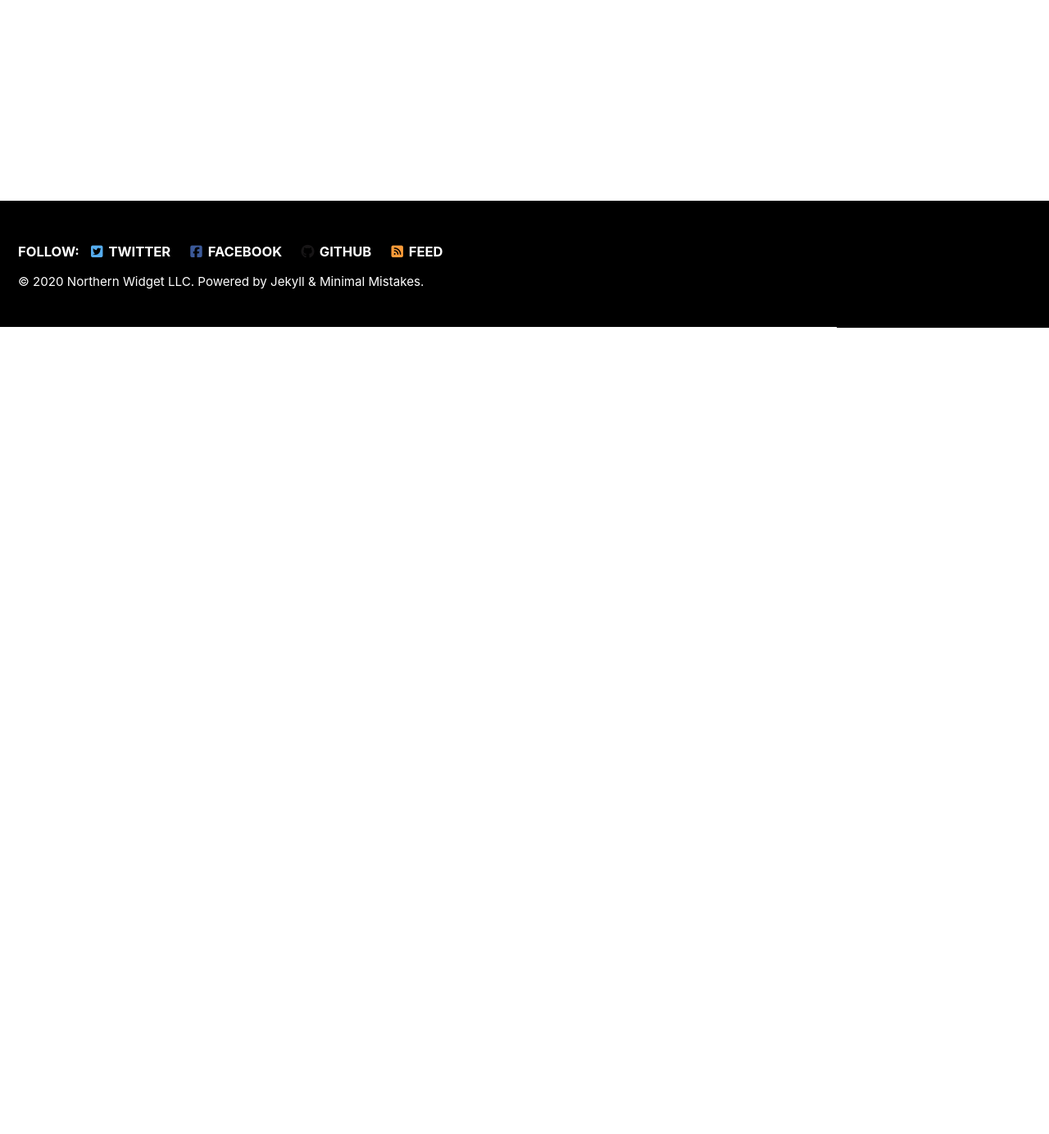
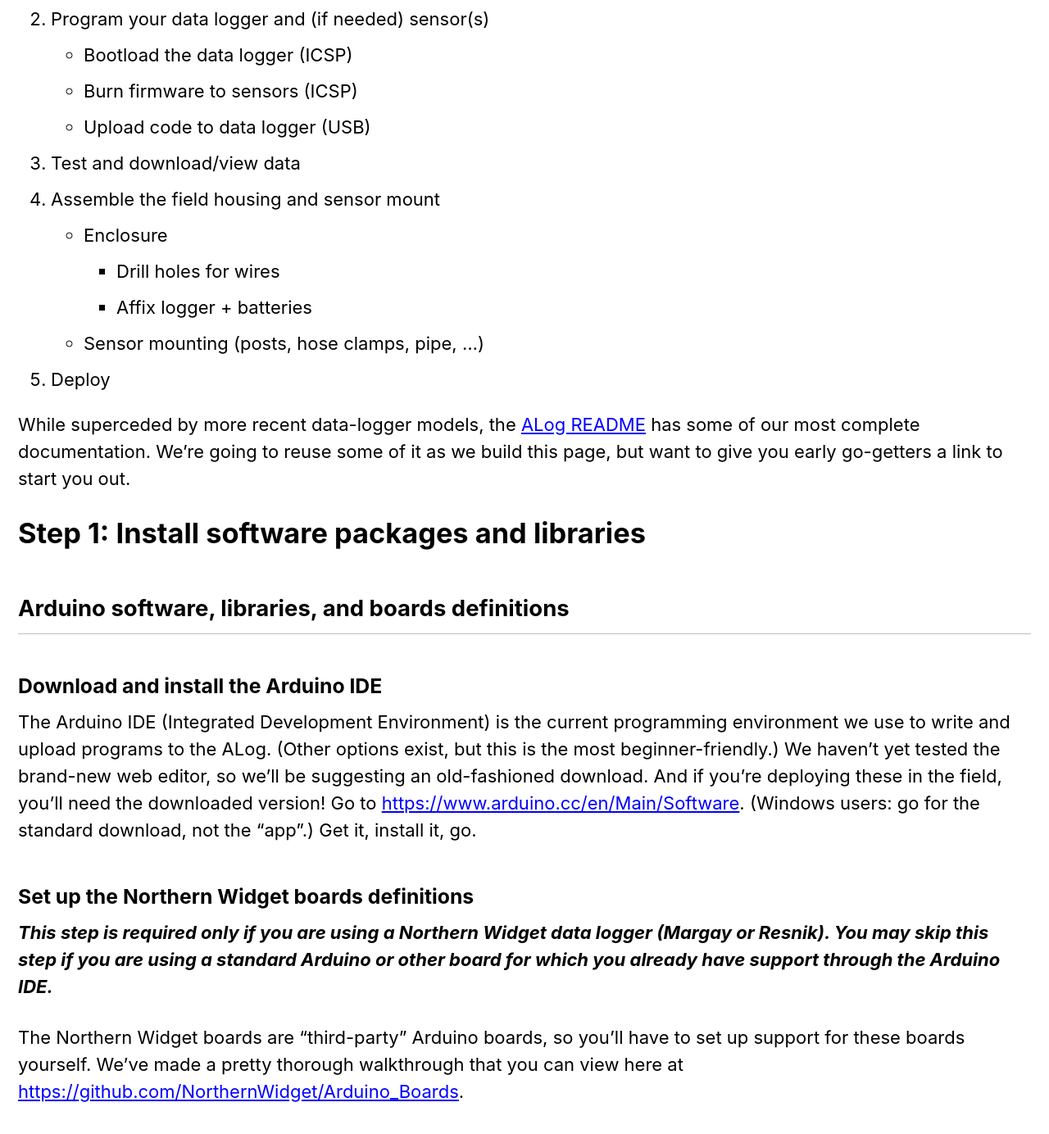
Before and after one commit to NorthernWidget/NorthernWidget.github.io, a Jekyll site: the page built from _pages/tutorial.md, in a window 1280 px wide and 1400 px high, scrolled down 1000 px. Shown: the top 1384 px of the window at 82% size. Built offline with Jekyll 4.4.1, drawn with Linux system fonts in a browser that asks for light colours; cached includes are drawn as plain includes; nearby versions of some CDN libraries; some of the changed text lies outside the part shown.

Commit message:
Overview; some content to download + set up IDE

```diff
--- a/_pages/tutorial.md
+++ b/_pages/tutorial.md
@@ -23,6 +23,58 @@ excerpt: "**Set up the Arduino IDE, attach the sensors, and compile and
 
 ---
 
-# Tutorial
+*We know that this tutorial is terse! Don't worry: expanding it is on our to-do list. But we still weclome emails to prod -- or better, to help!*
 
-ALog, Margay, Resnik, and friends!
+# Overview
+
+1. Install requisite software
+    * Arduino IDE
+    * Northern Widget libraries and dependencies
+    * Northern Widget board and microcontroller definitions
+    * (If needed for sensors) third-party microcontroller definitions
+2. Program your data logger and (if needed) sensor(s)
+    * Bootload the data logger (ICSP)
+    * Burn firmware to sensors (ICSP)
+    * Upload code to data logger (USB)
+3. Test and download/view data
+4. Assemble the field housing and sensor mount
+    * Enclosure
+        * Drill holes for wires
+        * Affix logger + batteries
+    * Sensor mounting (posts, hose clamps, pipe, ...)
+5. Deploy
+
+While superceded by more recent data-logger models, the [ALog README](https://github.com/NorthernWidget/ALog) has some of our most complete documentation. We're going to reuse some of it as we build this page, but want to give you early go-getters a link to start you out.
+
+# Step 1: Install software packages and libraries
+
+## Arduino software, libraries, and boards definitions
+
+### Download and install the Arduino IDE
+
+The Arduino IDE (Integrated Development Environment) is the current programming environment we use to write and upload programs to the ALog. (Other options exist, but this is the most beginner-friendly.) We haven't yet tested the brand-new web editor, so we'll be suggesting an old-fashioned download. And if you're deploying these in the field, you'll need the downloaded version! Go to [https://www.arduino.cc/en/Main/Software](https://www.arduino.cc/en/Main/Software). (Windows users: go for the standard download, not the "app".) Get it, install it, go.
+
+### Set up the Northern Widget boards definitions
+
+***This step is required only if you are using a Northern Widget data logger (Margay or Resnik). You may skip this step if you are using a standard Arduino or other board for which you already have support through the Arduino IDE.***
+
+The Northern Widget boards are "third-party" Arduino boards, so you'll have to set up support for these boards yourself. We've made a pretty thorough walkthrough that you can view here at [https://github.com/NorthernWidget/Arduino_Boards](https://github.com/NorthernWidget/Arduino_Boards).
+
+### Add boards definitins for the ATTiny microcontrollers
+
+***This step is required only if you have to upload firmware to Northern Widget sensors.***
+
+Follow the [instructions to download and install ATTinyCore microcontroller support](https://github.com/SpenceKonde/ATTinyCore) in the Arduino IDE.
+
+### Install all Northern Widget libraries and their dependencies
+
+We have a set of custom software libraries designed to make your life easier. The only step that you have to take is to install them. Go to [https://github.com/NorthernWidget/NorthernWidget-libraries] and follow the instructions in the REDME to add these to your `libraries` folder.
+
+
+# Step 2: Programming
+
+# Step 3: Test logging
+
+# Step 4: Field assembly
+
+# Step 5: Deployment
```
